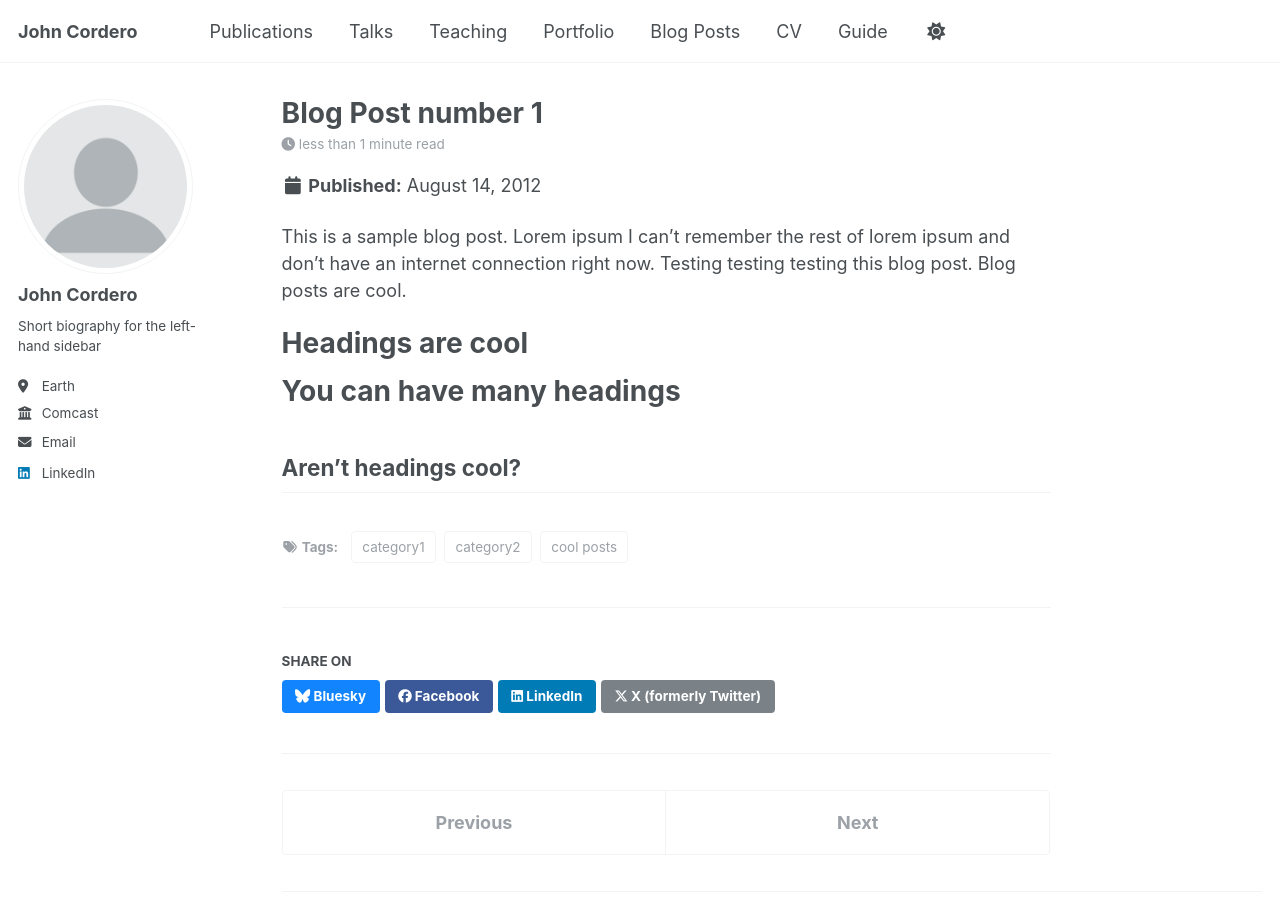
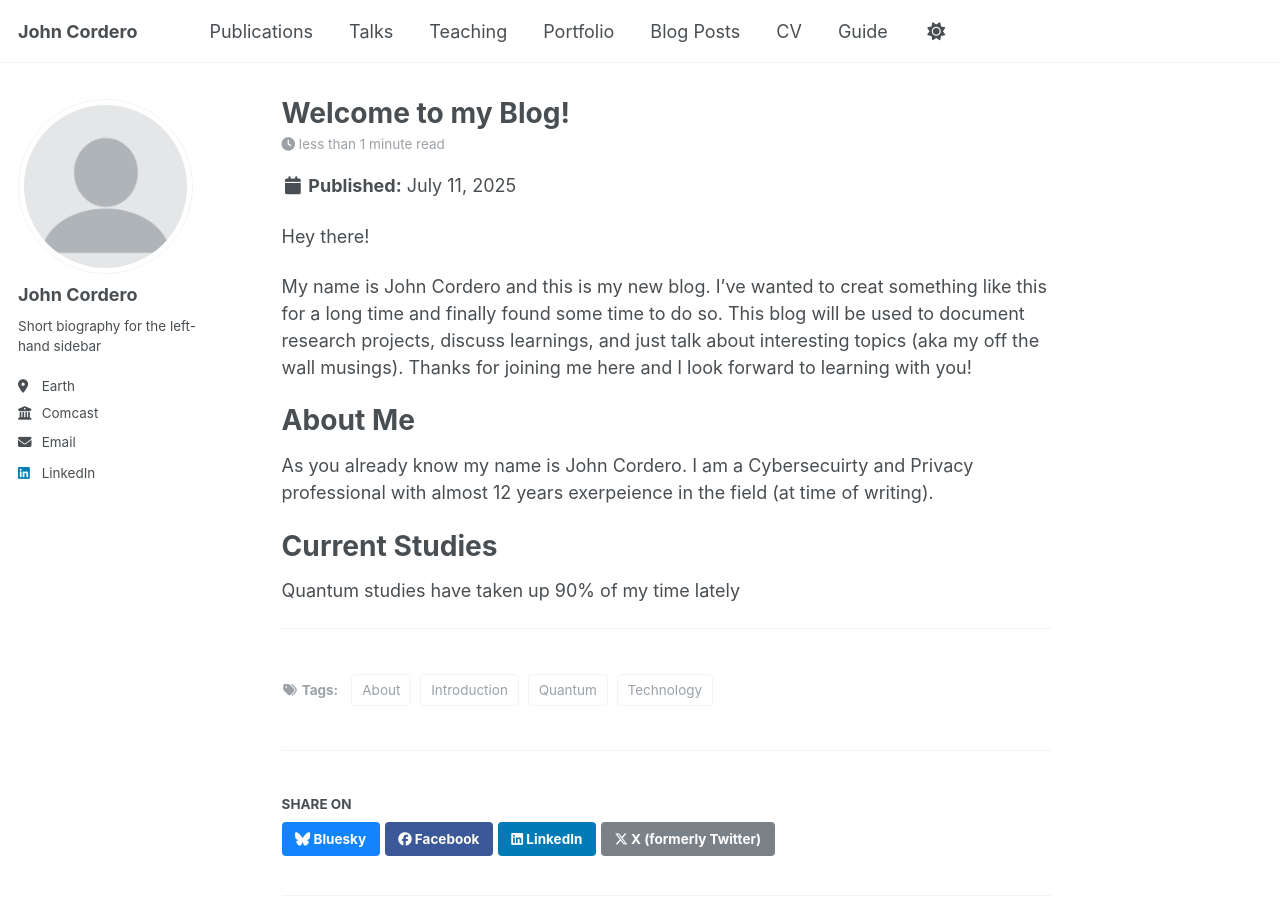
Before and after one commit to corderojoh/corderojoh.github.io, a Jekyll site: the page built from _posts/2012-08-14-blog-post-1.md, in a window 1280 px wide and 900 px high. Built offline with Jekyll 4.4.1, drawn with Linux system fonts in a browser that asks for light colours; a script that is not in the unit is left out.

Commit message:
Update 2012-08-14-blog-post-1.md

```diff
--- a/_posts/2012-08-14-blog-post-1.md
+++ b/_posts/2012-08-14-blog-post-1.md
@@ -1,20 +1,24 @@
 ---
-title: 'Blog Post number 1'
-date: 2012-08-14
+title: 'Welcome to my Blog!'
+date: 2025-07-11
 permalink: /posts/2012/08/blog-post-1/
 tags:
-  - cool posts
-  - category1
-  - category2
+  - Introduction
+  - About
+  - Technology
+  - Quantum
 ---
 
-This is a sample blog post. Lorem ipsum I can't remember the rest of lorem ipsum and don't have an internet connection right now. Testing testing testing this blog post. Blog posts are cool.
+Hey there!
 
-Headings are cool
+My name is John Cordero and this is my new blog. I've wanted to creat something like this for a long time and finally found some time to do so. This blog will be used to document research projects, discuss learnings, and just talk about interesting topics (aka my off the wall musings). Thanks for joining me here and I look forward to learning with you!
+
+About Me
 ======
+As you already know my name is John Cordero. I am a Cybersecuirty and Privacy professional with almost 12 years exerpeience in the field (at time of writing).
 
-You can have many headings
+Current Studies
 ======
+Quantum studies have taken up 90% of my time lately
 
-Aren't headings cool?
 ------
```
